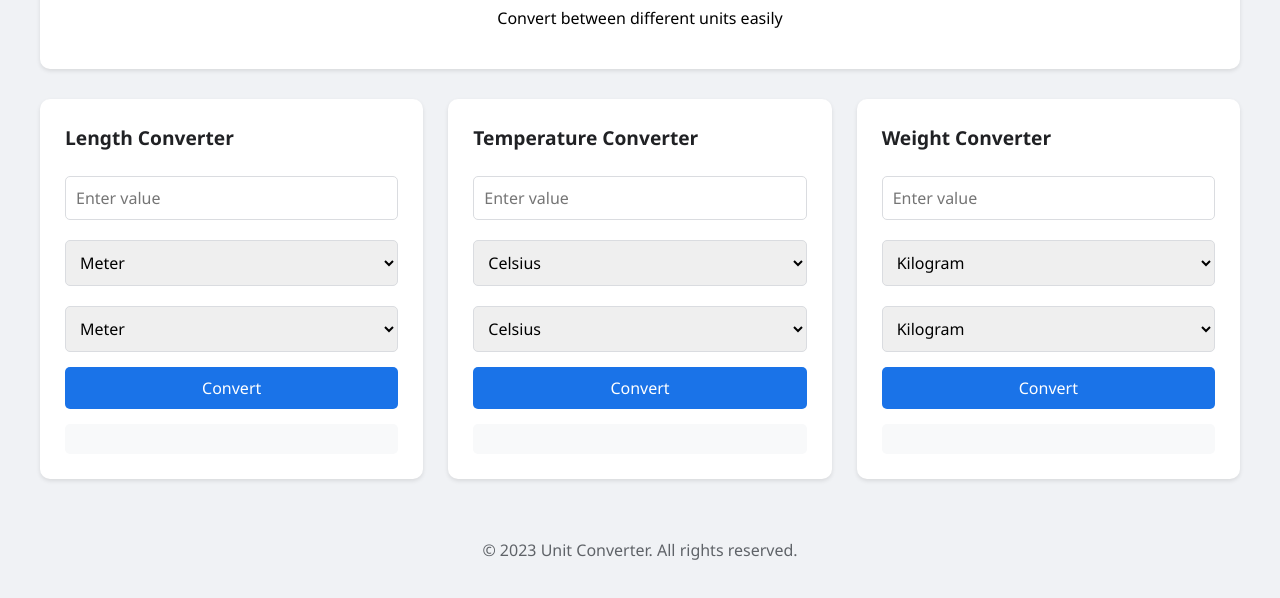
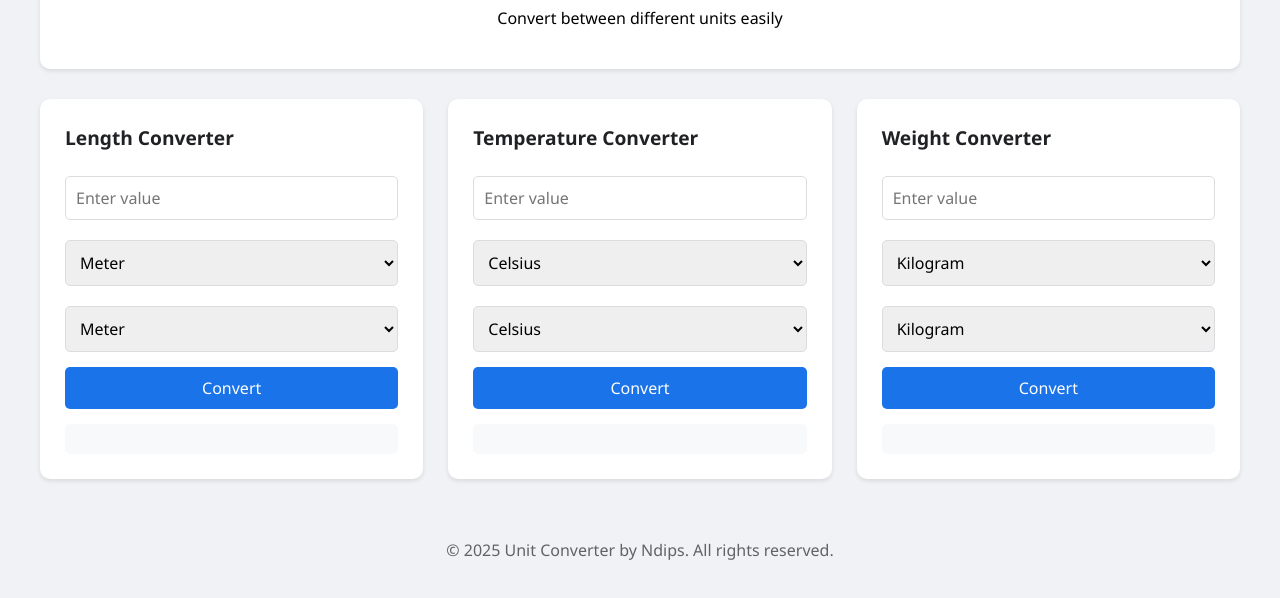
Before and after one commit to beasty-04/UniTee, a plain HTML site: page UniTee/Index.html in a window 1280 px wide. Shown: the part 106-704 px from the top of the page. Drawn offline with Linux system fonts and the light colour scheme.

Commit message:
Update Index.html

```diff
--- a/UniTee/Index.html
+++ b/UniTee/Index.html
@@ -190,7 +190,7 @@
         </div>
 
         <footer>
-            <p>© 2023 Unit Converter. All rights reserved.</p>
+            <p>© 2025 Unit Converter by Ndips. All rights reserved.</p>
         </footer>
     </div>
 
```
